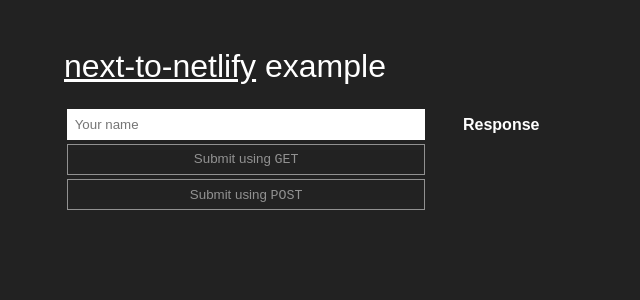
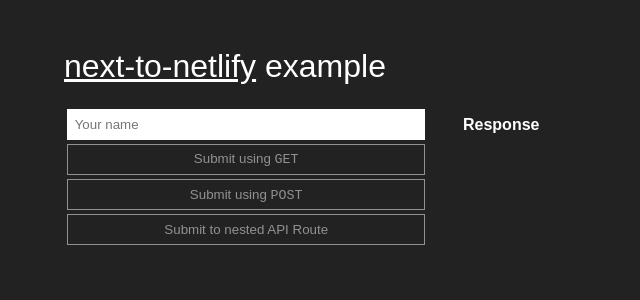
Before and after one commit to lucasconstantino/next-export-api, a Next.js app in the folder example/: page / in a window 1280 px wide. Shown: the top 300 px of the page, without its empty margins (0-640 px from the left). Built offline with nearby package versions, Linux system fonts and the light colour scheme.

Commit message:
feat: added nested api route

```diff
--- /dev/null
+++ b/example/pages/api/nested/get.ts
@@ -0,0 +1,5 @@
+const handler = (req, res) => {
+  res.status(200).send({ name: `Hello, nested ${req.query.name}` })
+}
+
+export default handler
--- a/example/pages/index.tsx
+++ b/example/pages/index.tsx
@@ -38,12 +38,17 @@
       headers: { 'Content-Type': 'application/json' },
       body: JSON.stringify({ name }),
     }),
+  nested: (name: string) => fetch(`/api/nested/get?name=${name}`),
 }
 
 const Home = () => {
   const [name, setName] = useState('')
-  const get = useRequester(requests.get)
-  const post = useRequester(requests.post)
+
+  const apis = {
+    get: useRequester(requests.get),
+    post: useRequester(requests.post),
+    nested: useRequester(requests.nested),
+  }
 
   return (
     <div>
@@ -136,27 +141,40 @@
             <tr>
               <td>
                 <button
-                  disabled={get.loading || !name}
-                  onClick={() => get.submit(name)}
+                  disabled={apis.get.loading || !name}
+                  onClick={() => apis.get.submit(name)}
                 >
                   Submit using <code>GET</code>
                 </button>
               </td>
               <td>
-                <code>{get.response}</code>
+                <code>{apis.get.response}</code>
               </td>
             </tr>
             <tr>
               <td>
                 <button
-                  disabled={post.loading || !name}
-                  onClick={() => post.submit(name)}
+                  disabled={apis.post.loading || !name}
+                  onClick={() => apis.post.submit(name)}
                 >
                   Submit using <code>POST</code>
                 </button>
               </td>
               <td>
-                <code>{post.response}</code>
+                <code>{apis.post.response}</code>
+              </td>
+            </tr>
+            <tr>
+              <td>
+                <button
+                  disabled={apis.nested.loading || !name}
+                  onClick={() => apis.nested.submit(name)}
+                >
+                  Submit to nested API Route
+                </button>
+              </td>
+              <td>
+                <code>{apis.nested.response}</code>
               </td>
             </tr>
           </tbody>
```
